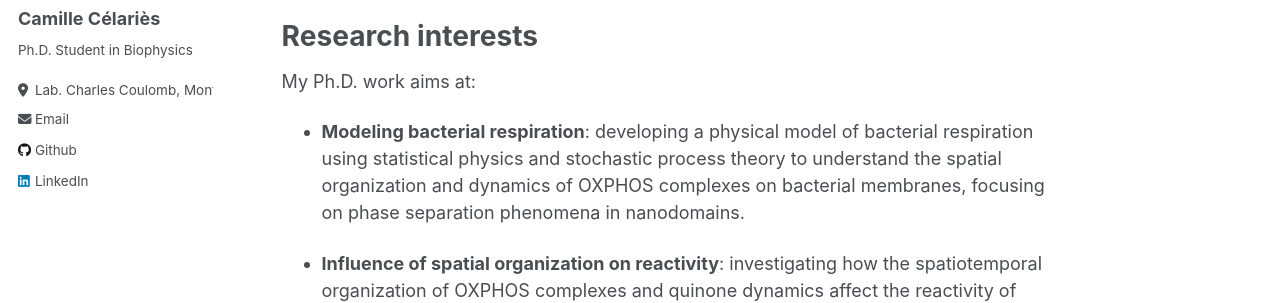
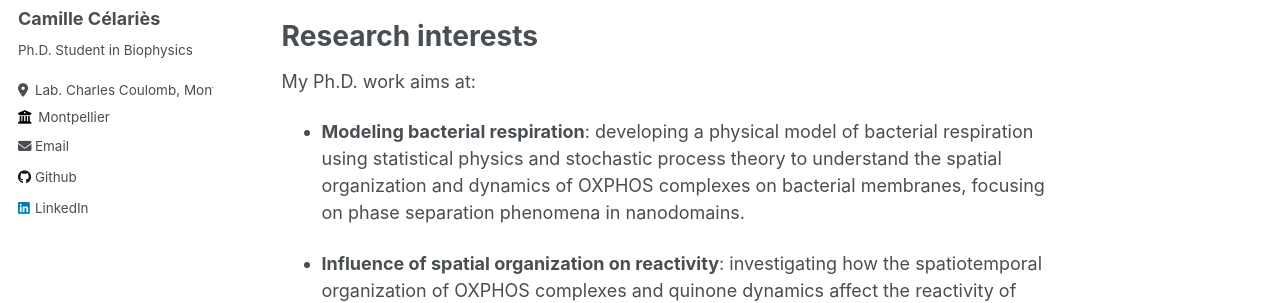
Before and after one commit to camillecelaries/camillecelaries.github.io, a Jekyll site: the page built from _pages/about.md, in a window 1280 px wide. Shown: the part 263-566 px from the top of the page. Built offline with Jekyll 4.4.1, drawn with Linux system fonts in a browser that asks for light colours.

Commit message:
Update _config.yml

```diff
--- a/_config.yml
+++ b/_config.yml
@@ -26,7 +26,7 @@ author:
   pronouns         : # example: "she/her"
   bio              : "Ph.D. Student in Biophysics"
   location         : "Lab. Charles Coulomb, Montpellier"
-  employer         : #""
+  employer         : "Montpellier"
   uri              : # URL
   email            : "celariesc@gmail.com"
 
```
